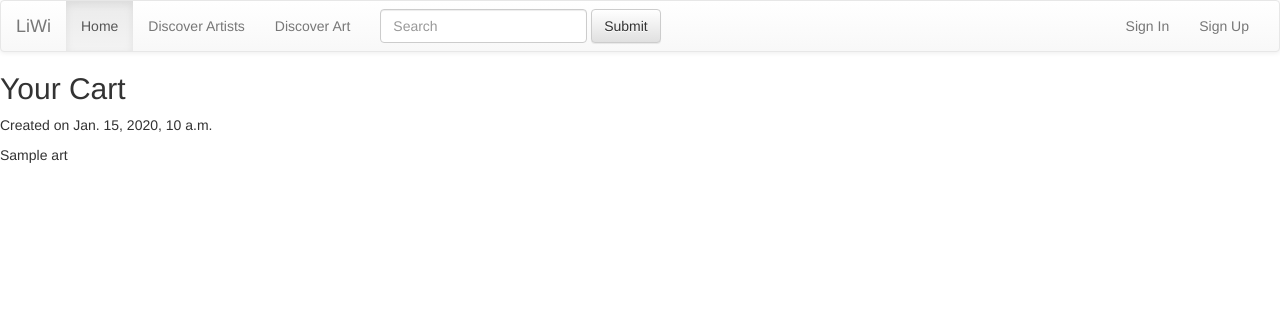
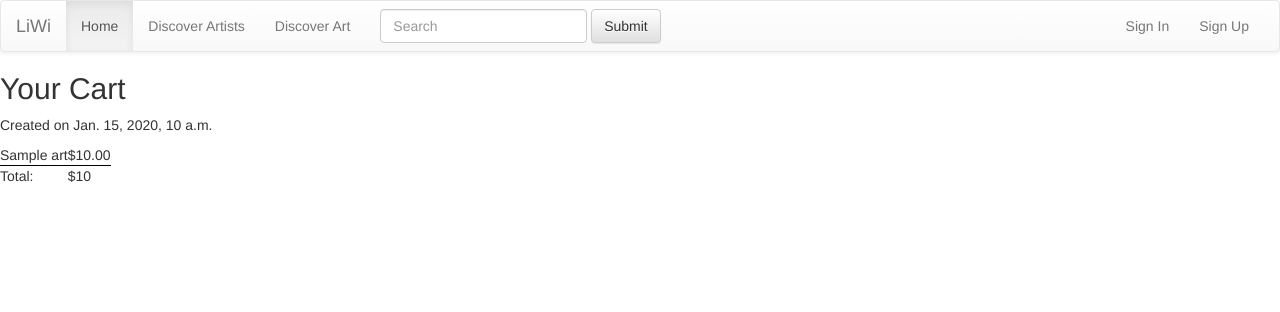
Before and after one commit to kcshafer/liwi-site, a Django app: template templates/cart/view_cart.html in a window 1280 px wide. Shown: the top 312 px of the page. Run offline with Django 3.2, Linux system fonts and the light colour scheme; tables that the repository leaves empty hold one stand-in row (values such as "Sample post"); the template is opened without the code that fills it: values that come from a table or form of the project are taken from there, most other values are stand-ins (such as "Sample title", 1, 10 or a date in 2020); some libraries are stand-ins or nearby versions.

Commit message:
Added price field to art, display it on art template, and on cart as well as aggregating it

```diff
--- a/art/models.py
+++ b/art/models.py
@@ -14,6 +14,7 @@ class Art(models.Model):
     description = models.TextField()
     category = models.CharField(max_length=80)
     active = models.BooleanField(default=True)
+    price = models.DecimalField(decimal_places=2, max_digits=12)
 
     class Meta:
         db_table = 'art'
--- a/cart/views.py
+++ b/cart/views.py
@@ -1,7 +1,7 @@
 import logging
 
-from django.contrib.auth.decorators import login_required
 from django.contrib import messages
+from django.db.models import Sum, Q
 from django.http import HttpResponse, HttpResponseRedirect, HttpResponseNotAllowed
 from django.template import loader, RequestContext
 
@@ -23,8 +23,8 @@ def view_cart(request):
         cart = Cart.objects.create(session_key=session_key, user_id=user_id)
 
     cart_items = CartLineItem.objects.all().filter(cart_id=cart.id).select_related('art__title')
-
-    context = RequestContext(request, {'cart': cart, 'cart_items': cart_items})
+    cart_aggr = Cart.objects.aggregate(Sum('cartlineitem__art__price'))
+    context = RequestContext(request, {'cart': cart, 'cart_items': cart_items, 'cart_aggr': cart_aggr})
     template = loader.get_template('cart/view_cart.html')
 
     return HttpResponse(template.render(context))
--- a/templates/art/art_view.html
+++ b/templates/art/art_view.html
@@ -10,6 +10,7 @@
         <img src="{{ art.photo.url }}" height="400"/>
         {{ art.title }}
         {{ art.description }}
+        {{ art.price }}
         <button type="button" class="btn btn-default btn-md add_cart" id="{{ art.id }}">Add To Cart</button>
         <script>
             $("body").on('click', ".add_cart", function(){
--- a/templates/cart/view_cart.html
+++ b/templates/cart/view_cart.html
@@ -15,8 +15,13 @@
             {% for cli in cart_items %}
                 <tr>
                     <td>{{ cli.art.title }}</td>
+                    <td>${{ cli.art.price }}</td>
                 </tr>
             {% endfor %}
+            <tr style="border-top: 1px solid black;">
+                <td>Total:  </td>
+                <td>${{ cart_aggr.cartlineitem__art__price__sum }}</td>
+            </tr>
         </table>
     </body>
 </html>
```
Also changed, not shown: art/migrations/0003_auto__add_field_art_price.py (added).
